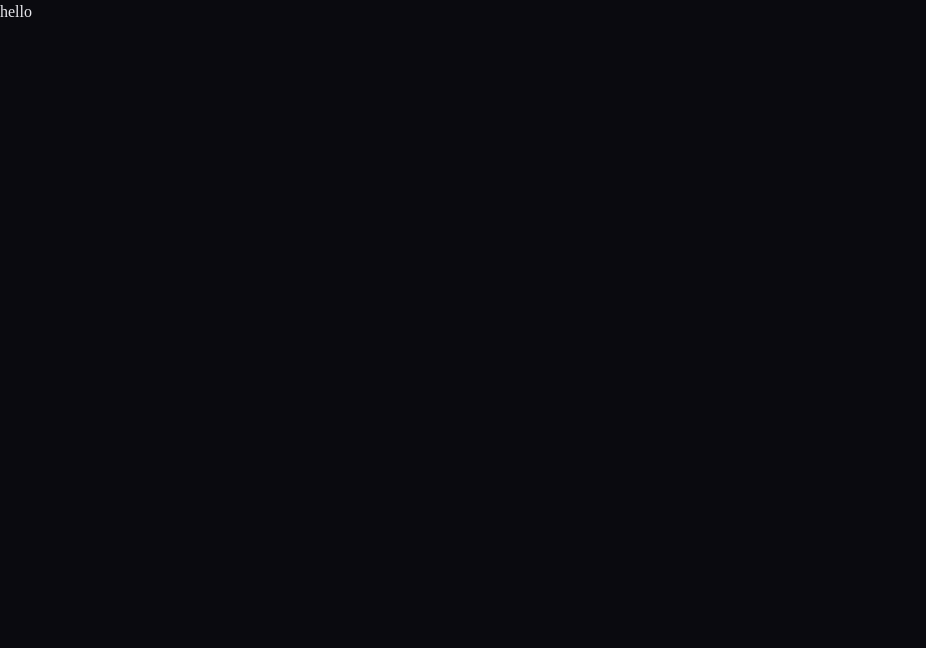
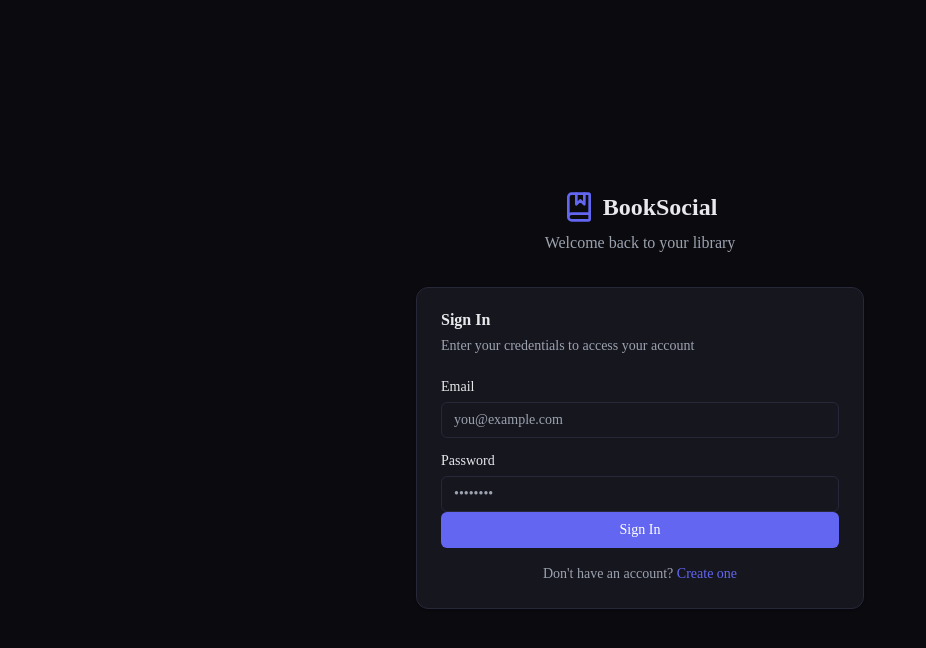
Before and after one commit to Berrones-Edwin/booknetwork, a React (Vite) app: page /login in a window 1280 px wide. Shown: the top 648 px of the page, without its empty margins (0-926 px from the left). Built offline with nearby package versions, Linux system fonts and the light colour scheme.

Commit message:
feat implement login page

```diff
--- a/src/pages/auth/LoginPage.tsx
+++ b/src/pages/auth/LoginPage.tsx
@@ -1,3 +1,112 @@
+import { useForm, type SubmitHandler } from "react-hook-form"
+import { Button } from '@/components/ui/button';
+import { Input } from '@/components/ui/input';
+import { Label } from '@/components/ui/label';
+import { Card, CardContent, CardDescription, CardFooter, CardHeader, CardTitle } from '@/components/ui/card';
+import { BookMarked, Loader2 } from 'lucide-react';
+import { Link, useNavigate } from 'react-router';
+import { useLogin } from "@/api/hooks/useAuth";
+
+type Inputs = {
+    email: string,
+    password: string,
+}
+
 export default function LoginPage() {
-    return <p>hello</p>
+    const router = useNavigate();
+    const { register, handleSubmit, formState: { errors } } = useForm<Inputs>()
+    const { mutate, isPending } = useLogin()
+
+
+    const onSubmit: SubmitHandler<Inputs> = (data) => {
+
+        mutate(data, {
+            onSuccess: (res) => {
+                if (res.token) {
+                    localStorage.setItem("token", JSON.stringify(res.token));
+
+                    router("/books", {
+                        replace: true
+                    })
+                }
+            }
+        })
+    };
+
+    return (
+        <div className="min-h-screen flex items-center justify-center p-4 bg-background">
+            <div className="w-full max-w-md space-y-8">
+                <div className="text-center space-y-2">
+                    <Link to="/" className="inline-flex items-center gap-2 text-2xl font-bold">
+                        <BookMarked className="h-8 w-8 text-primary" />
+                        <span>BookSocial</span>
+                    </Link>
+                    <p className="text-muted-foreground">Welcome back to your library</p>
+                </div>
+
+                <Card>
+                    <CardHeader>
+                        <CardTitle>Sign In</CardTitle>
+                        <CardDescription>Enter your credentials to access your account</CardDescription>
+                    </CardHeader>
+                    <form onSubmit={handleSubmit(onSubmit)}>
+                        <CardContent className="space-y-4">
+                            {errors.email && (
+                                <div className="p-3 rounded-lg bg-destructive/10 border border-destructive/20 text-destructive text-sm">
+                                    Email is required
+                                </div>
+                            )}
+                            {errors.password && (
+                                <div className="p-3 rounded-lg bg-destructive/10 border border-destructive/20 text-destructive text-sm">
+                                    Password is required
+                                </div>
+                            )}
+
+                            <div className="space-y-2">
+                                <Label htmlFor="email">Email</Label>
+                                <Input
+                                    id="email"
+                                    type="email"
+                                    placeholder="you@example.com"
+                                    {...register("email", { required: true })}
+                                    required
+                                    disabled={isPending}
+                                />
+                            </div>
+
+                            <div className="space-y-2">
+                                <Label htmlFor="password">Password</Label>
+                                <Input
+                                    id="password"
+                                    type="password"
+                                    placeholder="••••••••"
+                                    {...register("password", { required: true })}
+                                    required
+                                    disabled={isPending}
+                                />
+                            </div>
+                        </CardContent>
+                        <CardFooter className="flex flex-col gap-4">
+                            <Button type="submit" className="w-full" disabled={isPending}>
+                                {isPending ? (
+                                    <>
+                                        <Loader2 className="mr-2 h-4 w-4 animate-spin" />
+                                        Signing in...
+                                    </>
+                                ) : (
+                                    'Sign In'
+                                )}
+                            </Button>
+                            <p className="text-sm text-muted-foreground text-center">
+                                Don't have an account?{' '}
+                                <Link to="/register" className="text-primary hover:underline font-medium">
+                                    Create one
+                                </Link>
+                            </p>
+                        </CardFooter>
+                    </form>
+                </Card>
+            </div>
+        </div>
+    );
 }
```
